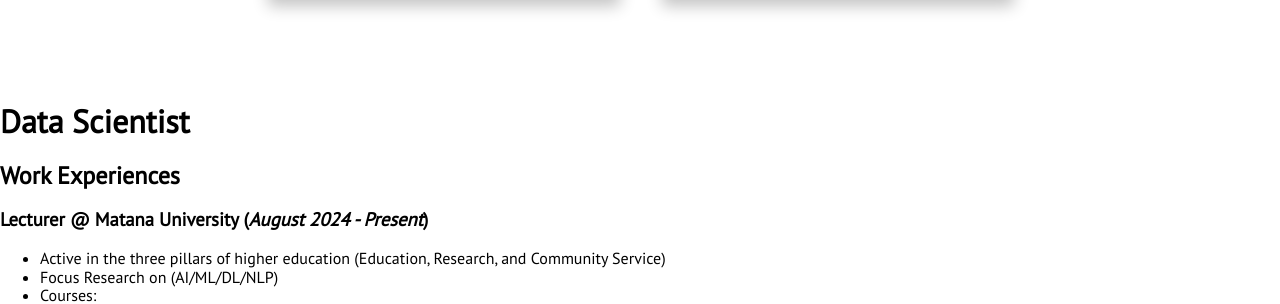
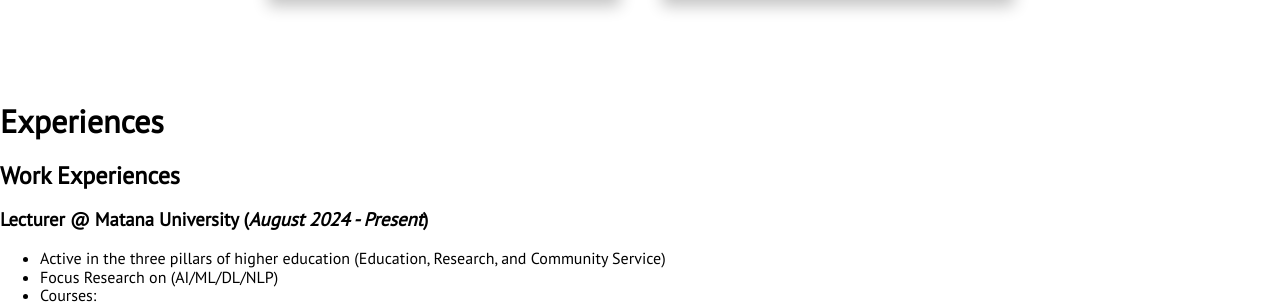
Before and after one commit to zenklinov/portfolio, a Jekyll site: the page built from index.html, in a window 1280 px wide and 900 px high, scrolled down 3743 px. Shown: the part 160-464 px from the top of the window. Built offline with Jekyll 4.4.1, drawn with Linux system fonts in a browser that asks for light colours; nearby versions of some CDN libraries.

Commit message:
Update blogs.html

```diff
--- a/_includes/blogs.html
+++ b/_includes/blogs.html
@@ -1,6 +1,6 @@
 <!-- _includes/blogs.html -->
 <section id="data-scientist">
-  <h1>Data Scientist</h1>
+  <h1>Experiences</h1>
 
   <h2>Work Experiences</h2>
   <div class="experience">
```
